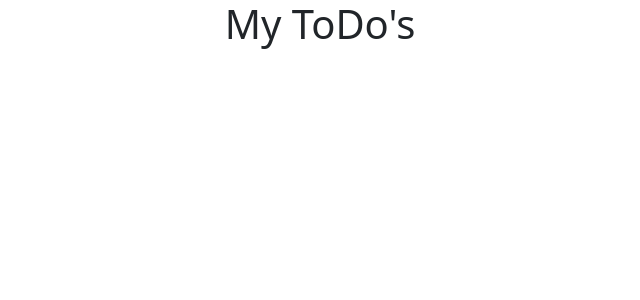
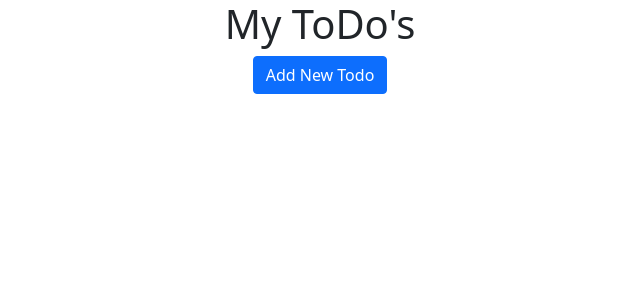
Before and after one commit to andrepautin/to-do-list-react, a React (Create React App) app: page / in a window 1280 px wide. Shown: the top 300 px of the page, without its empty margins (320-960 px from the left). Built offline with nearby package versions, Linux system fonts and the light colour scheme.

Commit message:
add CRUD functionality and form for new todo

```diff
--- /dev/null
+++ b/src/NewTodoForm.js
@@ -0,0 +1,8 @@
+import Form from "react-bootstrap/Form"
+function NewTodoForm() {
+  return (
+    <Form>Hi</Form>
+  )
+}
+
+export default NewTodoForm;
--- a/src/ToDo.js
+++ b/src/ToDo.js
@@ -1,12 +1,15 @@
+import { useState } from "react";
+function ToDo({todoupdateTodo, deleteTodo}) {
+  const [id, setId] = useState(0);
 
-function ToDo({todo}) {
+  // add todo fn
+  // update todo fn
+  // delete todo fn
+    // all should alter state of todos in parent fns
+
   return (
     <div>
-      <p>Content</p>
-      <p>Priority</p>
-      <p>Update</p>
-      <p>Delete</p>
-      <p>Add ToDo</p>
+      TODO
     </div>
   )
 }
--- a/src/ToDoList.js
+++ b/src/ToDoList.js
@@ -1,11 +1,21 @@
 import ToDo from "./ToDo";
 import { v4 as uuidv4 } from 'uuid';
-
-function ToDoList({todos}) {
+import Button from "react-bootstrap/Button";
+import { useState } from "react";
+import NewTodoForm from "./NewTodoForm";
+function ToDoList({todos, addTodo, updateTodo, deleteTodo}) {
 
   return (
     <div>
-      {todos && todos.map((todo) => <ToDo key={uuidv4()} todo={todo}/>)}
+      {todos && todos.map(
+        (todo) =>
+        <ToDo
+          key={uuidv4()}
+          todo={todo}
+          updateTodo={updateTodo}
+          deleteTodo={deleteTodo}
+        />)}
+        <Button>Add New Todo</Button>
     </div>
   )
 }
--- a/src/ToDoListContainer.js
+++ b/src/ToDoListContainer.js
@@ -6,10 +6,26 @@ function ToDoListContainer() {
   const [todos, setTodos] = useState([]);
 
   // function to handle newly added, updated, or deleted todos
+  function addTodo(todo) {
+    setTodos(todos => [...todos, todo]);
+  }
+
+  function updateTodo(todo) {
+    for (let i = 0; i < todos.length; i++) {
+      if (todos[i] === todo.id) {
+        todos[i] = todo;
+        setTodos([...todos]);
+      }
+    }
+  }
+
+  function deleteTodo(id) {
+    setTodos(todos => todos.filter(todo => todo.id !== id));
+  }
 
   return (
     <div className="container">
-      <ToDoList todos={todos}/>
+      <ToDoList todos={todos} addTodo={addTodo} updateTodo={updateTodo} deleteTodo={deleteTodo}/>
     </div>
   )
 }
```
